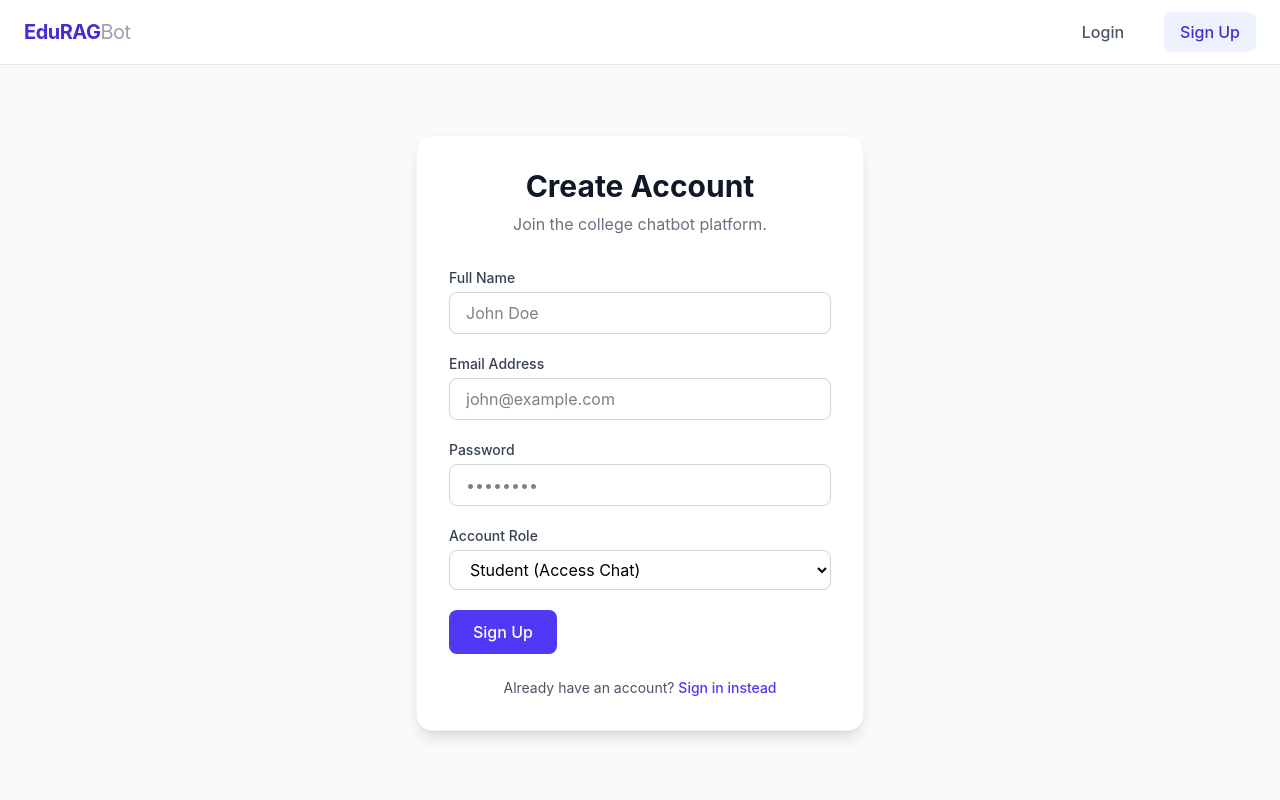
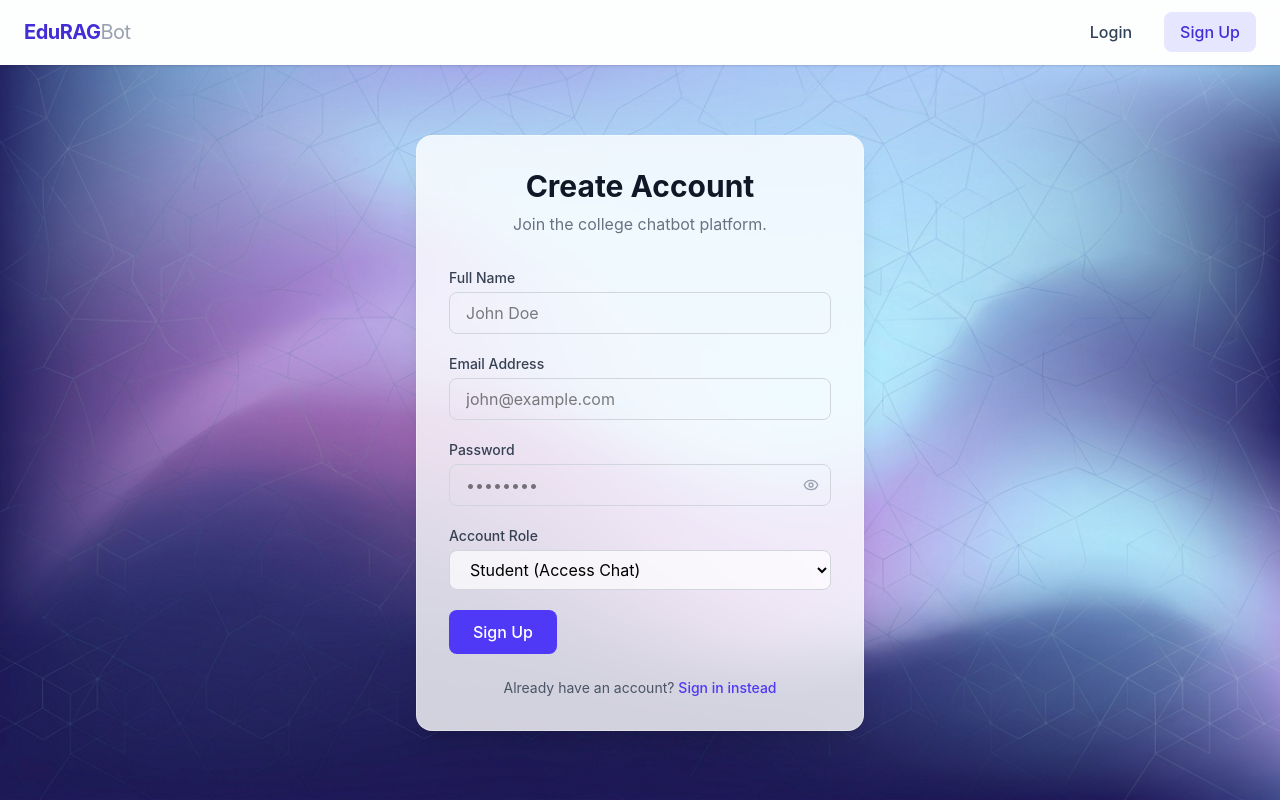
Before and after one commit to m-yadav-dev/rag-based-college-chatbot, a React (Vite) app in the folder client/: page /register in a window 1280 px wide. Built offline with nearby package versions, Linux system fonts and the light colour scheme; no server answers.

Commit message:
ui: apply glassmorphism to auth pages and header with password toggle

```diff
--- a/client/src/components/common/Layout.jsx
+++ b/client/src/components/common/Layout.jsx
@@ -19,14 +19,12 @@ const Layout = ({ children }) => {
 
     const closeMobileMenu = () => setIsMobileMenuOpen(false);
 
-
-
     // Shared nav link content (reused by desktop and mobile menus)
     const NavLinks = ({ className = '' }) => {
         const isLogin = location.pathname === '/login';
         const isRegister = location.pathname === '/register';
-        const activeClass = "px-4 py-2 bg-indigo-50 text-indigo-700 rounded-lg hover:bg-indigo-100 font-medium transition text-center";
-        const inactiveClass = "px-4 py-2 text-gray-600 hover:text-indigo-600 font-medium transition text-center";
+        const activeClass = "px-4 py-2 bg-indigo-500/15 text-indigo-700 rounded-lg hover:bg-indigo-500/20 font-medium transition text-center";
+        const inactiveClass = "px-4 py-2 text-slate-700 hover:text-indigo-600 hover:bg-white/40 rounded-lg font-medium transition text-center";
 
         return (
             <div className={className}>
@@ -38,14 +36,14 @@ const Layout = ({ children }) => {
                 ) : (
                     <>
                         {role === 'Admin' && (
-                        <Link to="/admin" onClick={closeMobileMenu} className="text-gray-600 hover:text-indigo-600 font-medium transition">Admin Panel</Link>
+                            <Link to="/admin" onClick={closeMobileMenu} className="text-slate-700 hover:text-indigo-600 font-medium transition">Admin Panel</Link>
                         )}
                         {(role === 'Student' || role === 'Guest') && (
-                        <Link to="/chat" onClick={closeMobileMenu} className="text-gray-600 hover:text-indigo-600 font-medium transition">
+                            <Link to="/chat" onClick={closeMobileMenu} className="text-slate-700 hover:text-indigo-600 font-medium transition">
                                 {role === 'Guest' ? 'Guest Chat' : 'Student Chat'}
                             </Link>
                         )}
-                    <div className="hidden md:block h-6 w-px bg-gray-300 mx-2"></div>
+                        <div className="hidden md:block h-6 w-px bg-gray-300/50 mx-2"></div>
                         <button
                             onClick={handleLogout}
                             className="flex items-center gap-2 text-red-600 cursor-pointer hover:text-red-700 font-medium transition"
@@ -61,28 +59,28 @@ const Layout = ({ children }) => {
 
     return (
         <div className="h-dvh bg-gray-50 flex flex-col">
-            {/* Header */}
-            <nav className="bg-white shadow-sm px-4 md:px-6 py-3 flex justify-between items-center border-b border-gray-200 flex-shrink-0">
+            {/* Glass Header */}
+            <nav className="sticky top-0 z-50 bg-white/70 backdrop-blur-md px-4 md:px-6 py-3 flex justify-between items-center border-b border-white/30 shadow-sm flex-shrink-0">
                 <div className="font-bold text-lg md:text-xl text-indigo-700 tracking-tight">
                     EduRAG<span className="text-gray-400 font-normal">Bot</span>
                 </div>
 
                 {/* Desktop Nav */}
-                <NavLinks className="hidden md:flex gap-6 items-center" />
+                <NavLinks className="hidden md:flex gap-4 items-center" />
 
                 {/* Mobile Hamburger */}
                 <button
                     onClick={() => setIsMobileMenuOpen(!isMobileMenuOpen)}
-                    className="md:hidden p-2 text-gray-600 hover:text-indigo-600 transition cursor-pointer"
+                    className="md:hidden p-2 text-slate-700 hover:text-indigo-600 transition cursor-pointer"
                     aria-label="Toggle menu"
                 >
                     {isMobileMenuOpen ? <X className="w-6 h-6" /> : <Menu className="w-6 h-6" />}
                 </button>
             </nav>
 
-            {/* Mobile Dropdown Menu */}
+            {/* Glass Mobile Dropdown Menu */}
             {isMobileMenuOpen && (
-                <div className="md:hidden bg-white border-b border-gray-200 shadow-sm animate-in slide-in-from-top">
+                <div className="md:hidden bg-white/90 backdrop-blur-lg border-b border-white/20 shadow-lg animate-in slide-in-from-top z-40">
                     <NavLinks className="flex flex-col gap-3 px-4 py-4" />
                 </div>
             )}
--- a/client/src/components/forms/TextInput.jsx
+++ b/client/src/components/forms/TextInput.jsx
@@ -1,17 +1,34 @@
-import React from 'react';
+import React, { useState } from 'react';
+import { Eye, EyeOff } from 'lucide-react';
 
-const TextInput = ({ label, value, onChange, placeholder, disabled, className = '' }) => {
+const TextInput = ({ label, value, onChange, placeholder, disabled, className = '', type = 'text' }) => {
+    const [showPassword, setShowPassword] = useState(false);
+    const isPassword = type === 'password';
+    const inputType = isPassword ? (showPassword ? 'text' : 'password') : type;
+
     return (
         <div className={className}>
             {label && <label className="block text-sm font-medium text-gray-700 mb-1">{label}</label>}
+            <div className="relative">
                 <input
-                type="text"
+                    type={inputType}
                     value={value}
                     onChange={onChange}
                     placeholder={placeholder}
                     disabled={disabled}
-                className="w-full px-4 py-2 border border-gray-300 rounded-lg focus:ring-2 focus:ring-indigo-500 focus:border-indigo-500 outline-none transition-all"
+                    className={`w-full px-4 py-2 border border-gray-300 rounded-lg focus:ring-2 focus:ring-indigo-500 focus:border-indigo-500 outline-none transition-all ${isPassword ? 'pr-11' : ''}`}
                 />
+                {isPassword && (
+                    <button
+                        type="button"
+                        onClick={() => setShowPassword(!showPassword)}
+                        className="absolute right-3 top-1/2 -translate-y-1/2 text-gray-400 hover:text-gray-600 transition-colors cursor-pointer"
+                        tabIndex={-1}
+                    >
+                        {showPassword ? <EyeOff className="w-4 h-4" /> : <Eye className="w-4 h-4" />}
+                    </button>
+                )}
+            </div>
         </div>
     );
 };
--- a/client/src/features/auth/Login.jsx
+++ b/client/src/features/auth/Login.jsx
@@ -48,11 +48,11 @@ const Login = () => {
     };
 
     return (
-        <div className="flex-1 flex flex-col items-center justify-center p-6 bg-gray-50">
-            <div className="w-full max-w-md bg-white rounded-2xl shadow-lg border border-gray-100 p-8">
+        <div className="flex-1 flex flex-col items-center justify-center p-4 sm:p-6 bg-cover bg-center bg-no-repeat" style={{ backgroundImage: "url('/auth-bg.jpg')" }}>
+            <div className="w-full max-w-md bg-white/80 backdrop-blur-lg rounded-2xl shadow-xl border border-white/30 p-6 sm:p-8">
                 <div className="text-center mb-8">
-                    <h1 className="text-3xl font-bold text-gray-900">Welcome Back</h1>
-                    <p className="text-gray-500 mt-2">Log in to access your dashboard.</p>
+                    <h1 className="text-2xl sm:text-3xl font-bold text-gray-900">Welcome Back</h1>
+                    <p className="text-gray-500 mt-2 text-sm sm:text-base">Log in to access your dashboard.</p>
                 </div>
 
                 <form onSubmit={handleLogin} className="space-y-5">
@@ -91,10 +91,10 @@ const Login = () => {
 
                 <div className="relative mt-6">
                     <div className="absolute inset-0 flex items-center">
-                        <div className="w-full border-t border-gray-200"></div>
+                        <div className="w-full border-t border-gray-300/50"></div>
                     </div>
                     <div className="relative flex justify-center text-sm">
-                        <span className="px-2 bg-white text-gray-500">Or</span>
+                        <span className="px-2 bg-white/80 text-gray-500 rounded">Or</span>
                     </div>
                 </div>
 
@@ -102,7 +102,7 @@ const Login = () => {
                     type="button"
                     onClick={handleGuestLogin}
                     disabled={isGuestLoggedIn}
-                    className="w-full mt-6 cursor-pointer flex justify-center py-2.5 px-4 border-2 border-indigo-600 rounded-xl shadow-sm text-sm font-medium text-indigo-600 bg-white hover:bg-indigo-50 focus:outline-none focus:ring-2 focus:ring-offset-2 focus:ring-indigo-500 disabled:opacity-50 disabled:cursor-not-allowed transition-colors"
+                    className="w-full mt-6 cursor-pointer flex justify-center py-2.5 px-4 border-2 border-indigo-600 rounded-xl shadow-sm text-sm font-medium text-indigo-600 bg-white/70 hover:bg-indigo-50 focus:outline-none focus:ring-2 focus:ring-offset-2 focus:ring-indigo-500 disabled:opacity-50 disabled:cursor-not-allowed transition-colors"
                 >
                     {isGuestLoggedIn ? 'Setting up Guest...' : 'Continue as Guest (24h Access)'}
                 </button>
--- a/client/src/features/auth/Register.jsx
+++ b/client/src/features/auth/Register.jsx
@@ -47,11 +47,11 @@ const Register = () => {
     };
 
     return (
-        <div className="flex-1 flex flex-col items-center justify-center p-6 bg-gray-50">
-            <div className="w-full max-w-md bg-white rounded-2xl shadow-lg border border-gray-100 p-8">
+        <div className="flex-1 flex flex-col items-center justify-center p-4 sm:p-6 bg-cover bg-center bg-no-repeat" style={{ backgroundImage: "url('/auth-bg.jpg')" }}>
+            <div className="w-full max-w-md bg-white/80 backdrop-blur-lg rounded-2xl shadow-xl border border-white/30 p-6 sm:p-8">
                 <div className="text-center mb-8">
-                    <h1 className="text-3xl font-bold text-gray-900">Create Account</h1>
-                    <p className="text-gray-500 mt-2">Join the college chatbot platform.</p>
+                    <h1 className="text-2xl sm:text-3xl font-bold text-gray-900">Create Account</h1>
+                    <p className="text-gray-500 mt-2 text-sm sm:text-base">Join the college chatbot platform.</p>
                 </div>
 
                 <form onSubmit={handleRegister} className="space-y-5">
@@ -77,17 +77,14 @@ const Register = () => {
                         disabled={isLoading}
                     />
 
-                    <div>
-                        <label className="block text-sm font-medium text-gray-700 mb-1">Password</label>
-                        <input
-                            type="password"
-                            value={password}
-                            onChange={(e) => setPassword(e.target.value)}
-                            placeholder="••••••••"
-                            disabled={isLoading}
-                            className="w-full px-4 py-2 border border-gray-300 rounded-lg focus:ring-2 focus:ring-indigo-500 focus:border-indigo-500 outline-none transition-all"
-                        />
-                    </div>
+                    <TextInput
+                        label="Password"
+                        value={password}
+                        onChange={(e) => setPassword(e.target.value)}
+                        placeholder="••••••••"
+                        disabled={isLoading}
+                        type="password"
+                    />
 
                     <div>
                         <label className="block text-sm font-medium text-gray-700 mb-1">Account Role</label>
@@ -95,7 +92,7 @@ const Register = () => {
                             value={role}
                             onChange={(e) => setRole(e.target.value)}
                             disabled={isLoading}
-                            className="w-full px-4 py-2 border border-gray-300 rounded-lg focus:ring-2 focus:ring-indigo-500 focus:border-indigo-500 outline-none transition-all bg-white"
+                            className="w-full px-4 py-2 border border-gray-300 rounded-lg focus:ring-2 focus:ring-indigo-500 focus:border-indigo-500 outline-none transition-all bg-white/70"
                         >
                             <option value="Student">Student (Access Chat)</option>
                             <option value="Admin">Admin (Access Document Manager)</option>
@@ -106,7 +103,7 @@ const Register = () => {
                         type="submit"
                         isLoading={isLoading}
                         loadingText="Creating account..."
-                        className="w-full mt-2"
+                        className="w-full mt-2 cursor-pointer"
                     >
                         Sign Up
                     </Button>
```
Also changed, not shown: client/public/auth-bg.jpg (added). Lines whose indentation alone changed are shown as unchanged.
